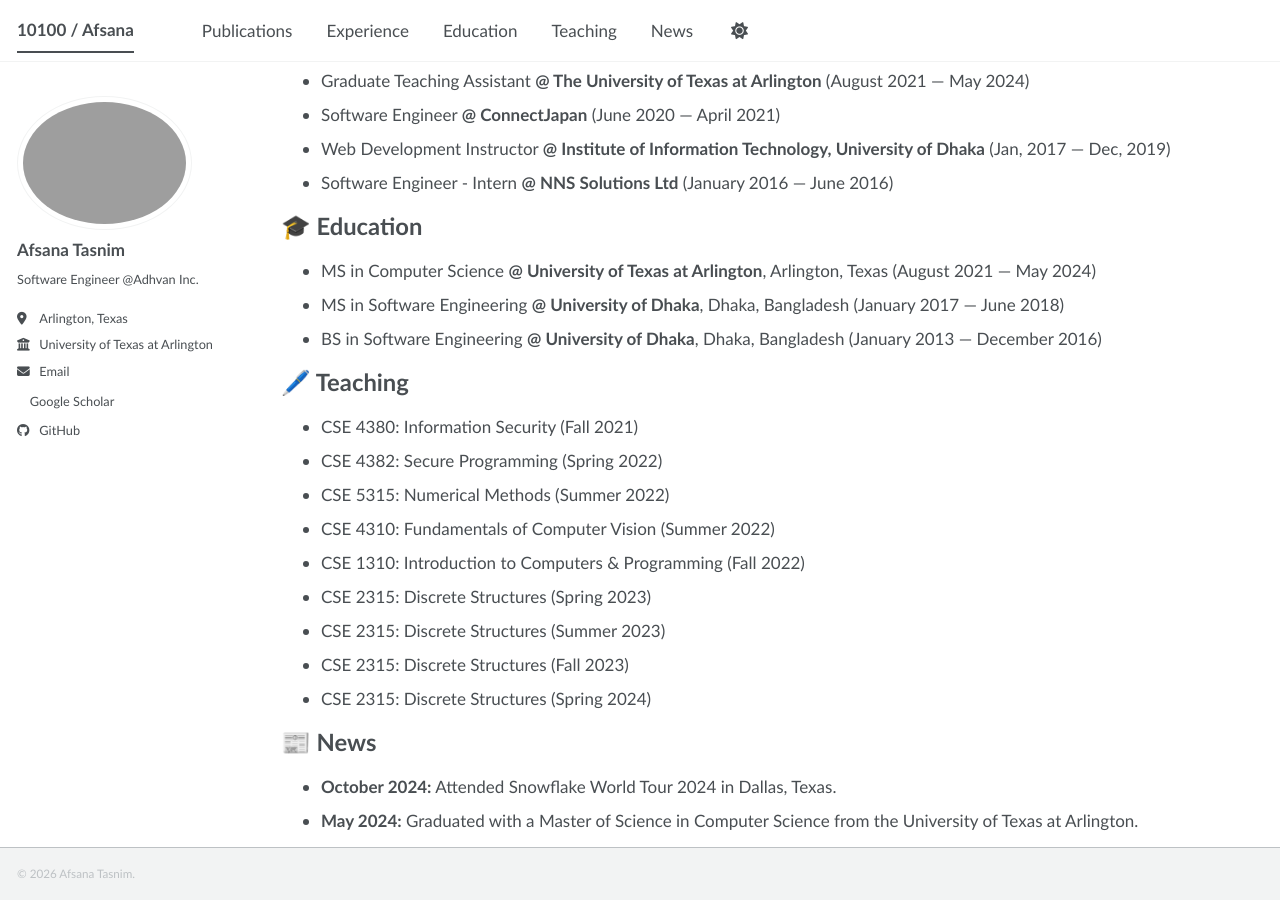
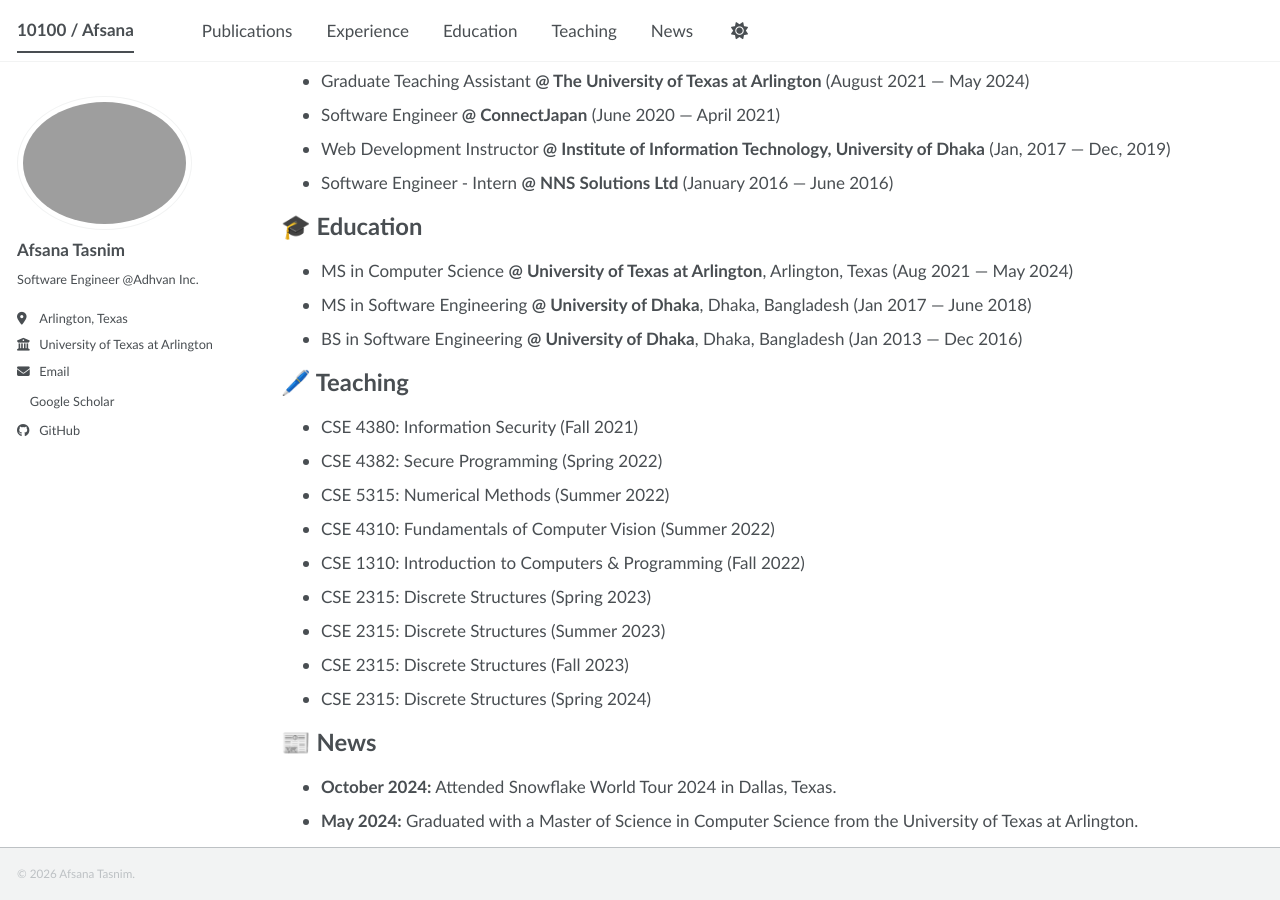
Before and after one commit to AfsanaTasnim/AfsanaTasnim.github.io, a Jekyll site: the page built from _pages/about.md, in a window 1280 px wide and 900 px high, scrolled down 542 px. Built offline with Jekyll 4.4.1, drawn with Linux system fonts in a browser that asks for light colours; a style sheet for code colours, icons or effects is not loaded.

Commit message:
Update about.md
Updated date formats for education section.

```diff
--- a/_pages/about.md
+++ b/_pages/about.md
@@ -45,9 +45,9 @@ I have published one peer-reviewed research paper, which has received [3](https:
 - Software Engineer ‑ Intern **@ NNS Solutions Ltd** (January 2016 — June 2016)
 
 <h1 id="education" style="scroll-margin-top: 80px;">🎓 Education</h1>
-- MS in Computer Science **@ University of Texas at Arlington**, Arlington, Texas (August 2021 — May 2024)
-- MS in Software Engineering **@ University of Dhaka**, Dhaka, Bangladesh (January 2017 — June 2018)
-- BS in Software Engineering **@ University of Dhaka**, Dhaka, Bangladesh (January 2013 — December 2016)
+- MS in Computer Science **@ University of Texas at Arlington**, Arlington, Texas (Aug 2021 — May 2024)
+- MS in Software Engineering **@ University of Dhaka**, Dhaka, Bangladesh (Jan 2017 — June 2018)
+- BS in Software Engineering **@ University of Dhaka**, Dhaka, Bangladesh (Jan 2013 — Dec 2016)
 
 <h1 id="teaching" style="scroll-margin-top: 80px;">🖊️ Teaching</h1>
 - CSE 4380: Information Security (Fall 2021)
```
